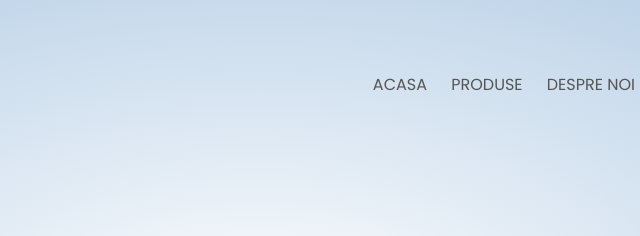
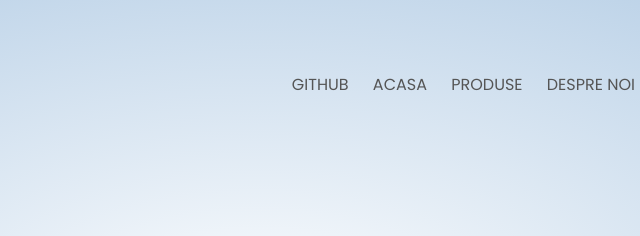
Before and after one commit to axbecher/ECommerceSite, a plain HTML site: page index.html in a window 1280 px wide. Shown: the top 236 px of the page, 380-1020 px from the left. Drawn offline with Linux system fonts and the light colour scheme.

Commit message:
Github link.
Am adaugat in menu optiune pentru github.

```diff
--- a/index.html
+++ b/index.html
@@ -18,6 +18,7 @@
                 </div>
                 <nav>
                     <ul id="MenuItems">
+                        <li><a href="https://github.com/axbecher/ECommerceSite">GITHUB</a></li>
                         <li><a href="">ACASA</a></li>
                         <li><a href="">PRODUSE</a></li>
                         <li><a href="">DESPRE NOI</a></li>
@@ -282,7 +283,7 @@
                     <h3>Follow us:</h3>
                     <ul>
                         <li>FACEBOOK</li>
-                        <li>Twitter</li>
+                        <li>Github</li>
                         <li>Instagram</li>
                         <li>Youtube</li>
                     </ul>
```
